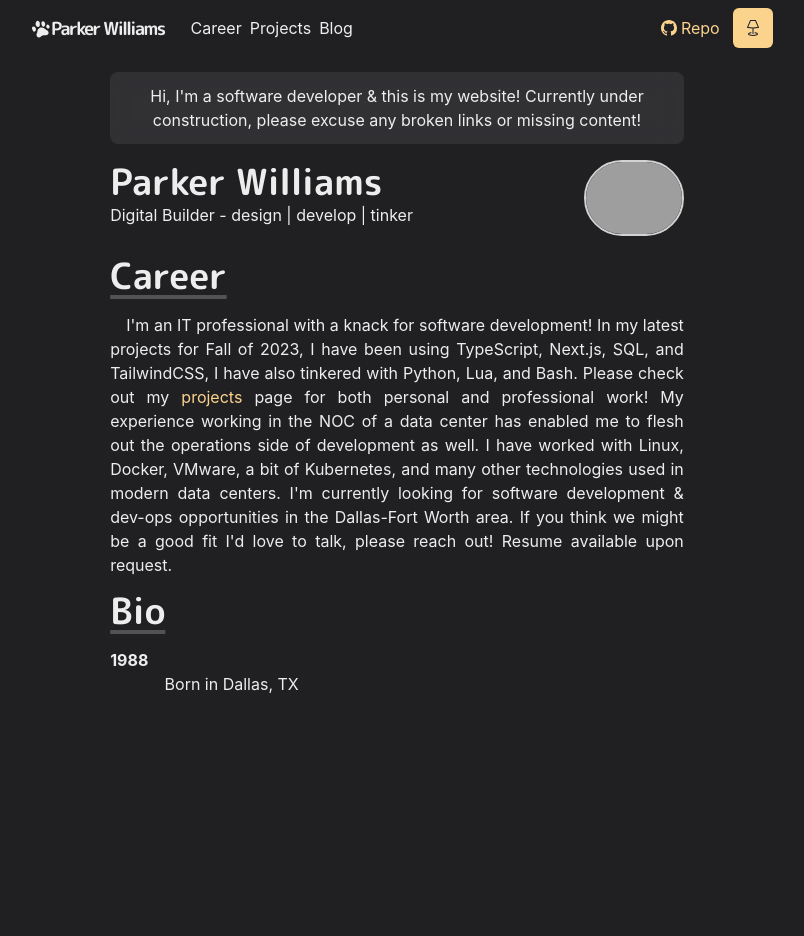
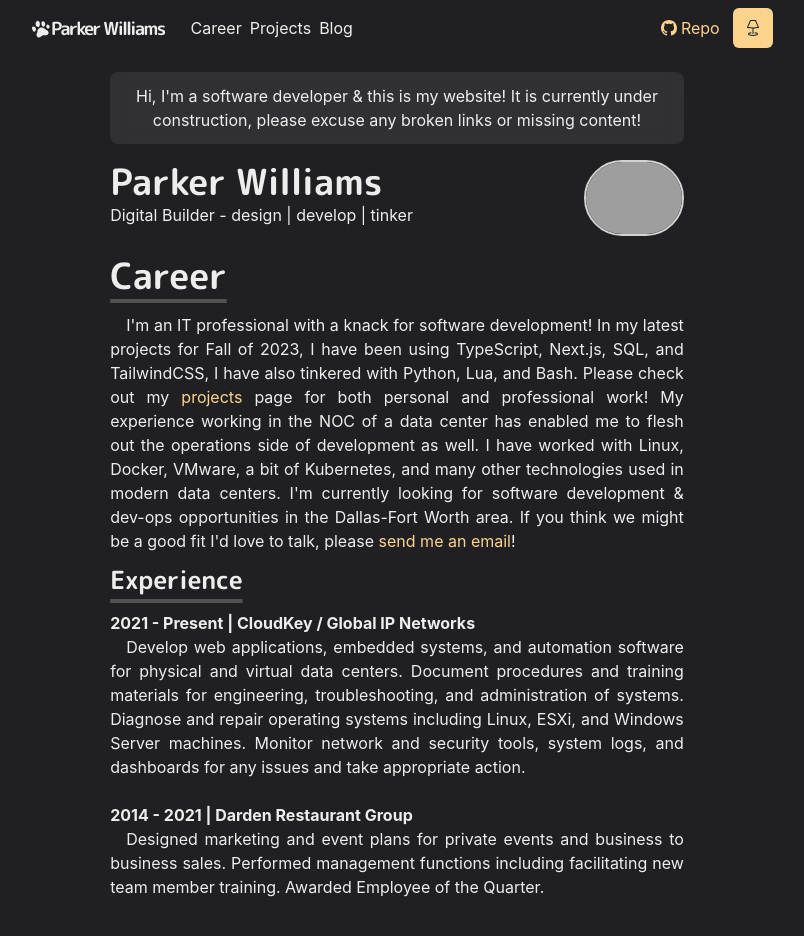
Before and after one commit to prwilliams5/promo-site, a Next.js app: page / in a window 1280 px wide. Shown: the top 936 px of the page, without its empty margins (243-1047 px from the left). Before the commit the page ends 800 px from the top, so only its background shows below. Built offline with nearby package versions, Linux system fonts and the light colour scheme; grey boxes are pictures that could not be loaded.

Commit message:
almost finished work experience section

```diff
--- a/components/bio.js
+++ b/components/bio.js
@@ -1,12 +1,12 @@
 import { Box } from '@chakra-ui/react'
 import styled from '@emotion/styled'
 
-export const BioSection = styled(Box)`
+export const ExpSection = styled(Box)`
   padding-left: 3.4em;
   text-indent: -3.4em;
 `
 
-export const BioYear = styled(Box)`
+export const ExpDate = styled(Box)`
   font-weight: bold;
   margin-right: 1em;
 `
--- a/lib/theme.js
+++ b/lib/theme.js
@@ -15,7 +15,7 @@ const components = {
       'section-title': {
         textDecoration: 'underline',
         fonSize: 20,
-        textUnderlineOffset: 6,
+        textUnderlineOffset: 10,
         textDecorationColor: '#525252',
         textDecorationThickness: 4,
         marginTop: 3,
@@ -24,6 +24,12 @@ const components = {
     }
   },
   Link: {
+    baseStyle: props => ({
+      color: mode('#805AD5', '#FBD38D')(props),
+      textUnderlineOffset: 3
+    })
+  },
+  ExpDate: {
     baseStyle: props => ({
       color: mode('#805AD5', '#FBD38D')(props),
       textUnderlineOffset: 3
--- a/pages/index.js
+++ b/pages/index.js
@@ -10,7 +10,7 @@ import {
 
 import Section from '../components/section'
 import Paragraph from '../components/paragraph'
-import { BioSection, BioYear } from '../components/bio'
+import { ExpSection, ExpDate } from '../components/bio'
 
 const Page = () => {
   return (
@@ -23,8 +23,8 @@ const Page = () => {
         bg={useColorModeValue('whiteAlpha.500', 'whiteAlpha.200')}
         css={{ backdropFilter: 'blur(10px)' }}
       >
-        Hi, I&apos;m a software developer & this is my website! Currently under
-        construction, please excuse any broken links or missing content!
+        Hi, I&apos;m a software developer & this is my website! It is currently
+        under construction, please excuse any broken links or missing content!
       </Box>
 
       <Box display={{ md: 'flex' }}>
@@ -53,7 +53,7 @@ const Page = () => {
         </Box>
       </Box>
       <Section delay={0.1}>
-        <Heading as="h3" variant="section-title">
+        <Heading size="xl" variant="section-title">
           Career
         </Heading>
         <Paragraph>
@@ -67,16 +67,37 @@ const Page = () => {
           a bit of Kubernetes, and many other technologies used in modern data
           centers. I&apos;m currently looking for software development & dev-ops
           opportunities in the Dallas-Fort Worth area. If you think we might be
-          a good fit I&apos;d love to talk, please reach out! Resume available
-          upon request.
+          a good fit I&apos;d love to talk, please{' '}
+          <Link href="/email">send me an email</Link>!
         </Paragraph>
-        <Heading as="h3" variant="section-title">
-          Bio
-        </Heading>
-        <BioSection>
-          <BioYear>1988</BioYear>
-          Born in Dallas, TX
-        </BioSection>
+        <Section delay={0.2}>
+          <Heading size="lg" fontSize="25px" variant="section-title">
+            Experience
+          </Heading>
+          <ExpSection>
+            <ExpDate as={ExpDate} color="color">
+              2021 - Present | CloudKey / Global IP Networks
+            </ExpDate>
+          </ExpSection>
+          <Paragraph>
+            Develop web applications, embedded systems, and automation software
+            for physical and virtual data centers. Document procedures and
+            training materials for engineering, troubleshooting, and
+            administration of systems. Diagnose and repair operating systems
+            including Linux, ESXi, and Windows Server machines. Monitor network
+            and security tools, system logs, and dashboards for any issues and
+            take appropriate action.
+          </Paragraph>
+          <ExpSection mt={6}>
+            <ExpDate>2014 - 2021 | Darden Restaurant Group</ExpDate>
+          </ExpSection>
+          <Paragraph>
+            Designed marketing and event plans for private events and business
+            to business sales. Performed management functions including
+            facilitating new team member training. Awarded Employee of the
+            Quarter.
+          </Paragraph>
+        </Section>
       </Section>
     </Container>
   )
```
